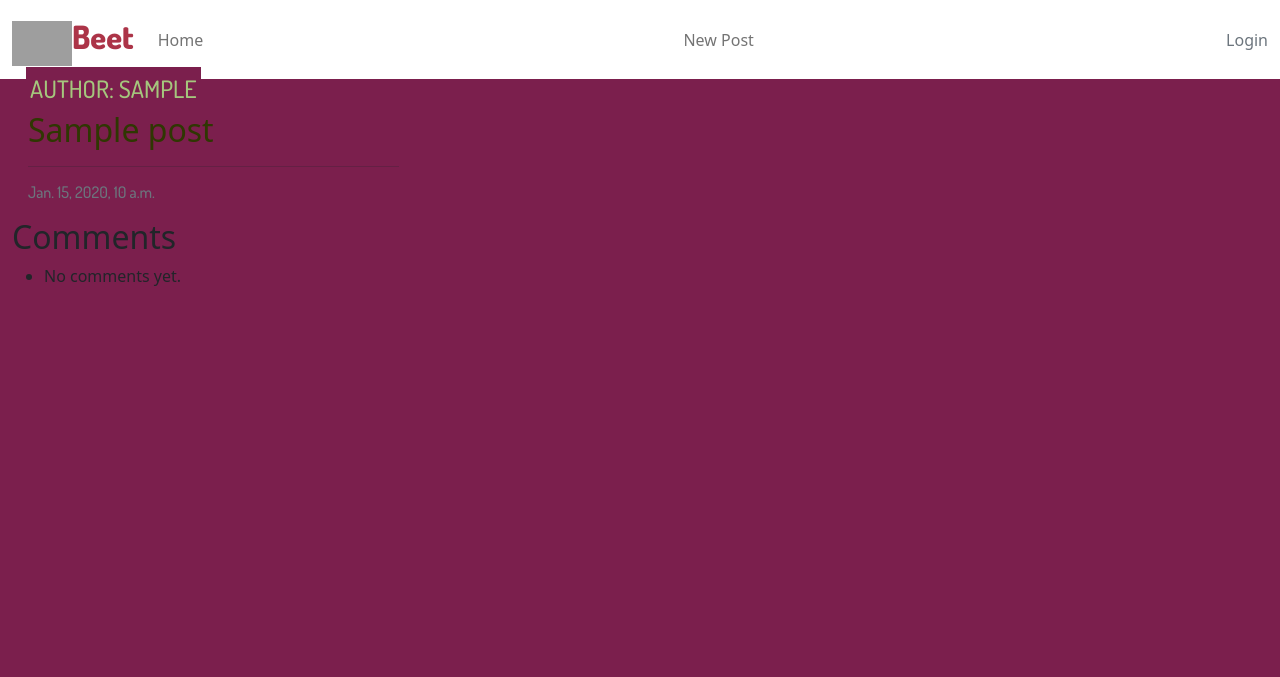
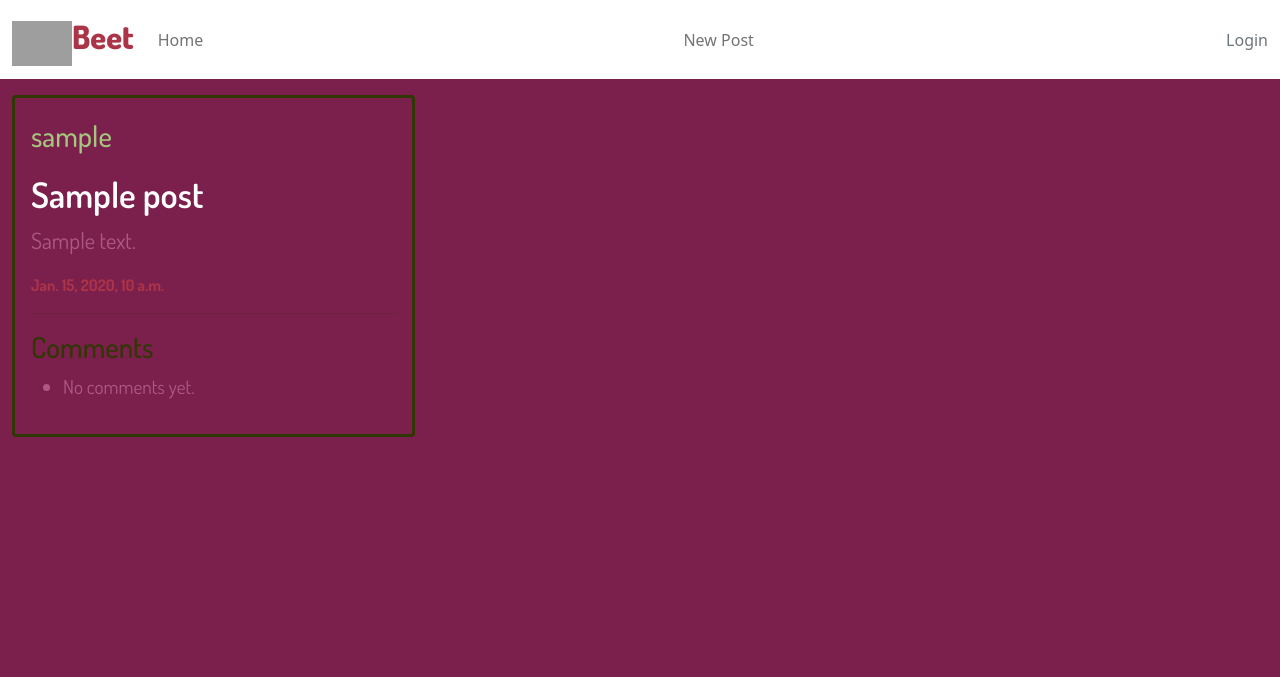
Before and after one commit to Harrisong5/Final-Project, a Django app: page / in a window 1280 px wide. Shown: the top 677 px of the page. Run offline with Django 5.2, Linux system fonts and the light colour scheme; tables that the repository leaves empty hold one stand-in row (values such as "Sample post"); grey boxes are pictures that could not be loaded.

Commit message:
css styling for base and index page

```diff
--- a/forum/templates/forum/index.html
+++ b/forum/templates/forum/index.html
@@ -14,29 +14,29 @@
                     <div class="card mb-4">
                         <div class="card-body">
                             <div class="image-container">
-                                <div class="image-flash">
-                                    <p class="author">Author: {{ post.author }}</p>
-                                </div>
+
+                                    <p class="author">{{ post.author }}</p>
+
                             </div>
                             <a href="#" class="post-link">
                                 <h2 class="card-title">{{ post.title }}</h2>
                             </a>
-
-                            <hr />
-                            <p class="card-text text-muted h6">{{ post.date}}
-                            </p>
-                        </div>
-                        <h2>Comments</h2>
+                            <p class="card-content">{{post.content}}</p>
+                            <p class="card-date">{{ post.date}}</p>
+                            <hr>
+                         <h2 class="comments-header">Comments</h2>
                         <ul>
                             {% for comment in comments %}
                             <li>
-                                <p>{{ comment.commentBody }}</p>
+                                <p class="comments-body">{{ comment.commentBody }}</p>
                                 <p>By {{ comment.commentAuthor }} on {{ comment.commentDate }}</p>
                             </li>
                             {% empty %}
-                            <li>No comments yet.</li>
+                            <li class="comments-body">No comments yet.</li>
                             {% endfor %}
                         </ul>
+                        </div>
+
                     </div>
                 </div>
                 {% if forloop.counter|divisibleby:3 %}
--- a/static/css/style.css
+++ b/static/css/style.css
@@ -1,8 +1,10 @@
 body {
     background-color: #A5C77D;
 }
+p, h1, h2, h3, h4, h5, h6 {
+    font-family: Dosis, sans-serif;
+}
 p {
-    font-family: Dosis, sans-serif;
     font-size: 1.5rem;
     font-weight: 500;
 }
@@ -14,7 +16,7 @@ p {
     color: #AC3448
 }
 .logo {
-    padding-top: 1rem;
+   align-self: center;
 }
 .light-bg {
     background-color: white;
@@ -38,7 +40,9 @@ p {
 }
 
 .card {
-    border: none;
+    border-style: solid;
+    border-color: #2F3702;
+    border-width: 0.2rem;
     background-color: transparent;
 }
 
@@ -50,8 +54,7 @@ p {
     position: absolute;
     bottom: 5%;
     min-width: 30%;
-    left: -2px;
-    background-color: #7B1F4D;
+    padding-top: 5%;
 }
 
 .scale {
@@ -61,10 +64,41 @@ p {
 
 .author {
     color: #A5C77D;
-    margin: 4px;
-    text-transform: uppercase;
+    font-size: 1.8rem;
+    font-weight: 500;
 }
-
+.card-title {
+    color: white;
+    font-size: 2.2rem;
+    font-weight: 600;
+}
+.card-content {
+    color: #AE5985;
+    font-size: 1.4rem;
+    font-weight: 400;
+}
+.card-date {
+    color: #AC3448;
+    font-weight: bold;
+    font-size: 1rem;
+}
+hr {
+    color: #2F3702;
+}
+.comments-header {
+    color: #2F3702;
+    font-size: 1.8rem;
+}
+.comments-body {
+    font-family: Dosis, sans-serif;
+    color: #AE5985;
+    font-size: 1.2rem;
+    font-weight: 400;
+}
+.comments-author{
+    color: #A5C77D;
+    font-size: 1.6rem;
+}
 .masthead {
     margin-top: 10px;
     overflow: hidden;
```
